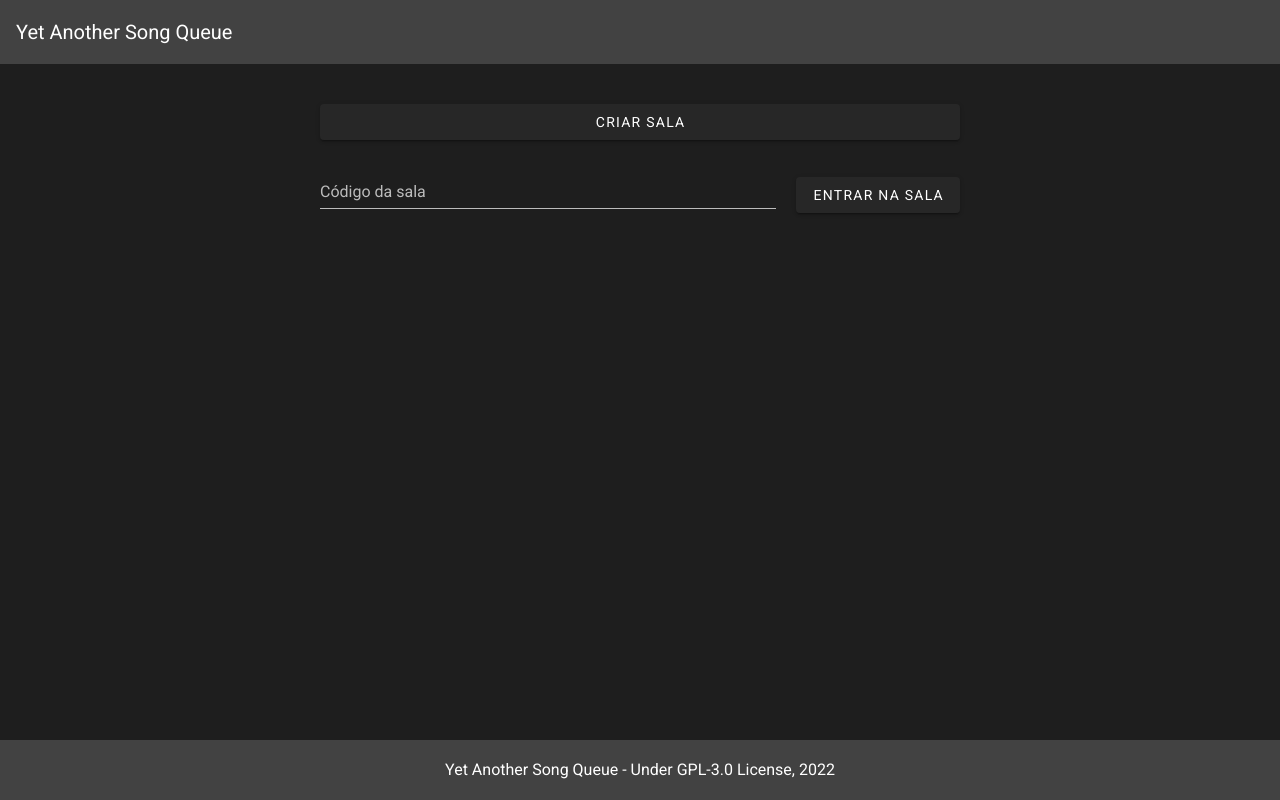
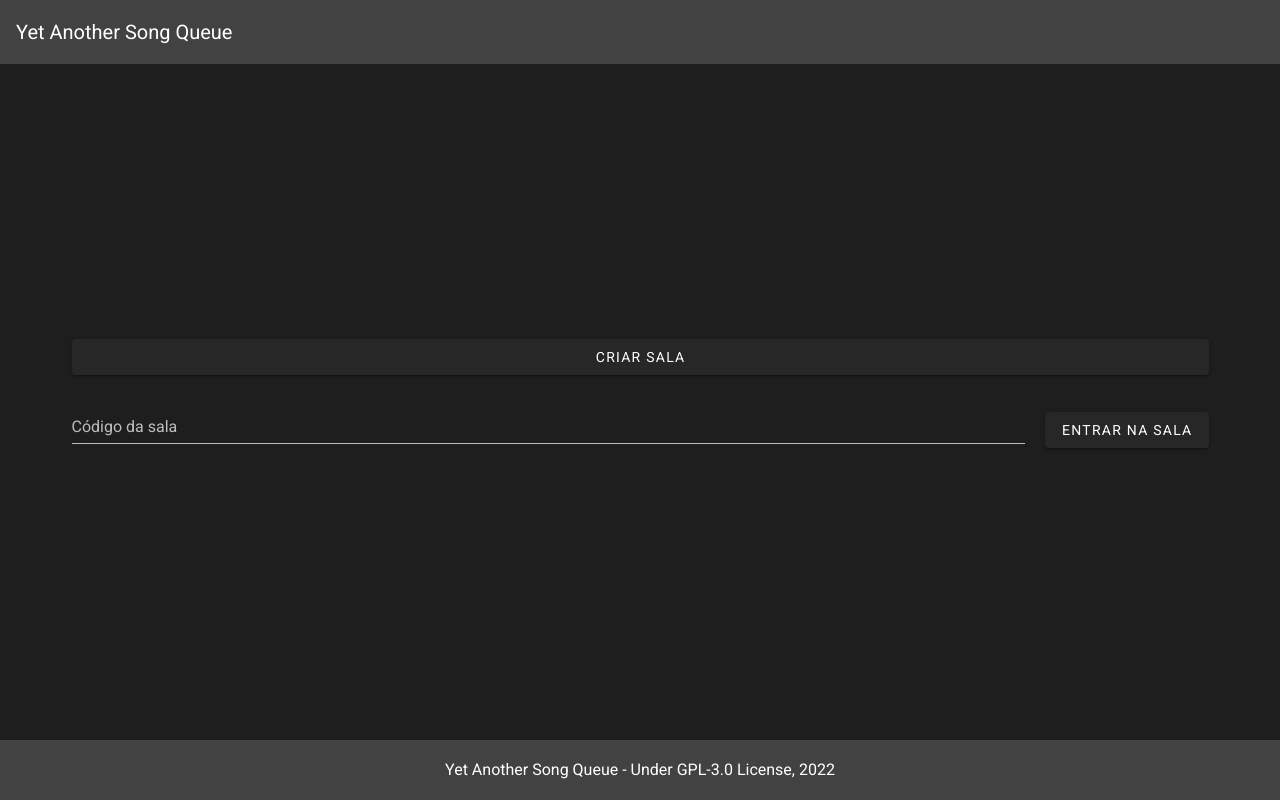
Before and after one commit to 0Lines/yet_another_song_queue, a Vue app: page / in a window 1280 px wide. Built offline with nearby package versions, Linux system fonts and the light colour scheme; no server answers.

Commit message:
Home page visual changes + form validation

```diff
--- a/src/views/HomePage.vue
+++ b/src/views/HomePage.vue
@@ -4,19 +4,21 @@
             <v-toolbar-title>Yet Another Song Queue</v-toolbar-title>
         </v-app-bar>
 
-        <v-main>
-            <v-sheet width="50%" class="text-center ma-auto">
+        <v-main style="height: 100%;">
+			<div class="d-flex flex-column justify-center" style="height: 100%;">
+				<v-container class="pa-6">
 
-                <v-form class="mt-10 ">
-                    <v-btn block @click="createRoomBtn">Criar sala</v-btn>
+					<v-form ref="form" v-model="formIsValid" lazy-validation>
+						<v-btn class="mb-5" block @click="createRoomBtn">Criar sala</v-btn>
 
-                    <div class="d-flex align-center mt-5">
-                        <v-text-field v-model="roomCode" color="grey" label="Código da sala" class="mr-5"></v-text-field>
-                        <v-btn @click="enterRoomBtn(roomCode)">Entrar na sala</v-btn>
-                    </div>
-                </v-form>
+						<div class="d-flex align-center">
+							<v-text-field v-model="roomCode" color="grey" label="Código da sala" class="mr-5" :rules="roomCodeRules"/>
+							<v-btn @click="enterRoomBtn">Entrar na sala</v-btn>
+						</div>
+					</v-form>
 
-            </v-sheet>
+				</v-container>
+			</div>
         </v-main>
 
         <v-footer color="accent" app>
@@ -35,6 +37,11 @@ export default {
     data(){
         return {
 			roomCode: "",
+			formIsValid: true,
+
+			roomCodeRules: [
+				v => !!v || 'Código é obrigatório'
+			],
         }
     },
     directives: {},
@@ -49,11 +56,11 @@ export default {
 
 			this.$router.push({ name: 'room', params: { id_room: createRoomResponse.id_room } });
 		},
-		async enterRoomBtn(id_room) {
-			if(!id_room)
+		async enterRoomBtn() {
+			if(!this.$refs.form.validate())
 				return false;
 
-			this.$router.push({ name: 'room', params: { id_room } });
+			this.$router.push({ name: 'room', params: { id_room: this.roomCode } });
 		},
 	},
 }
```
